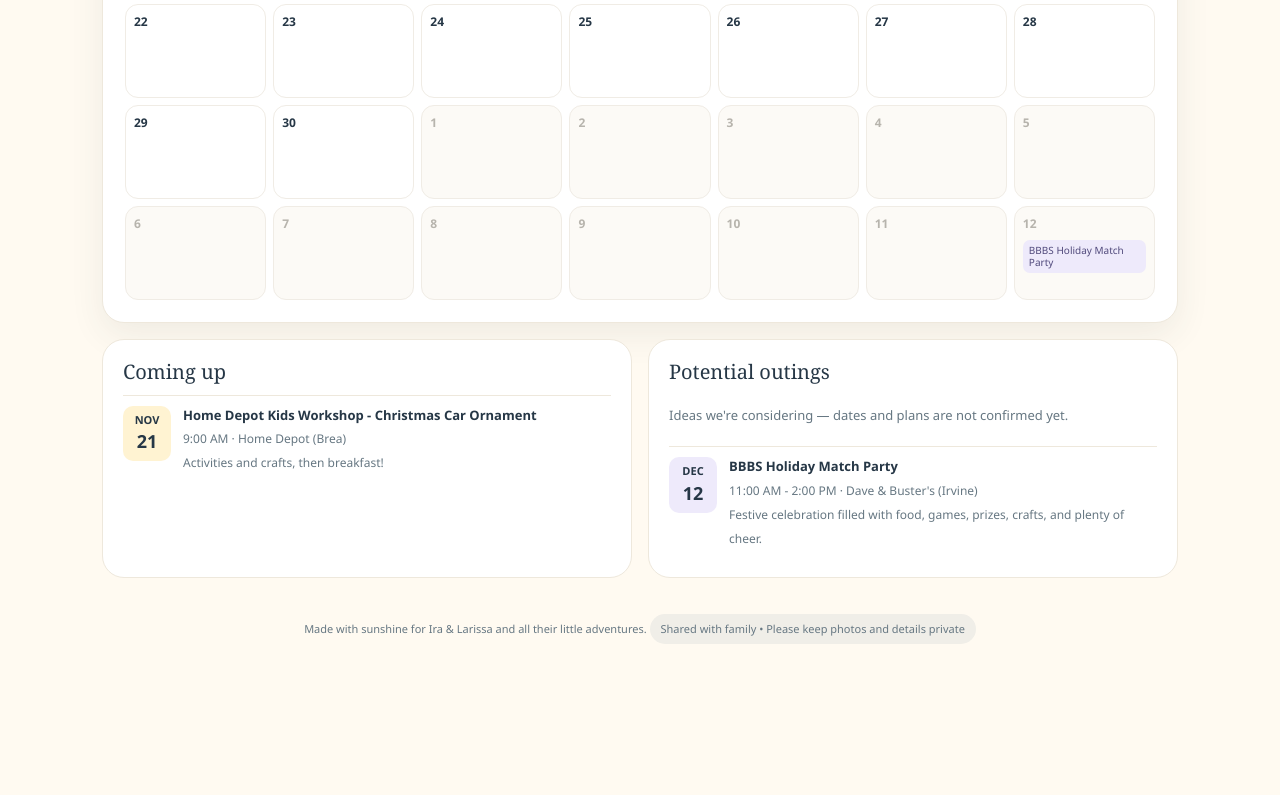
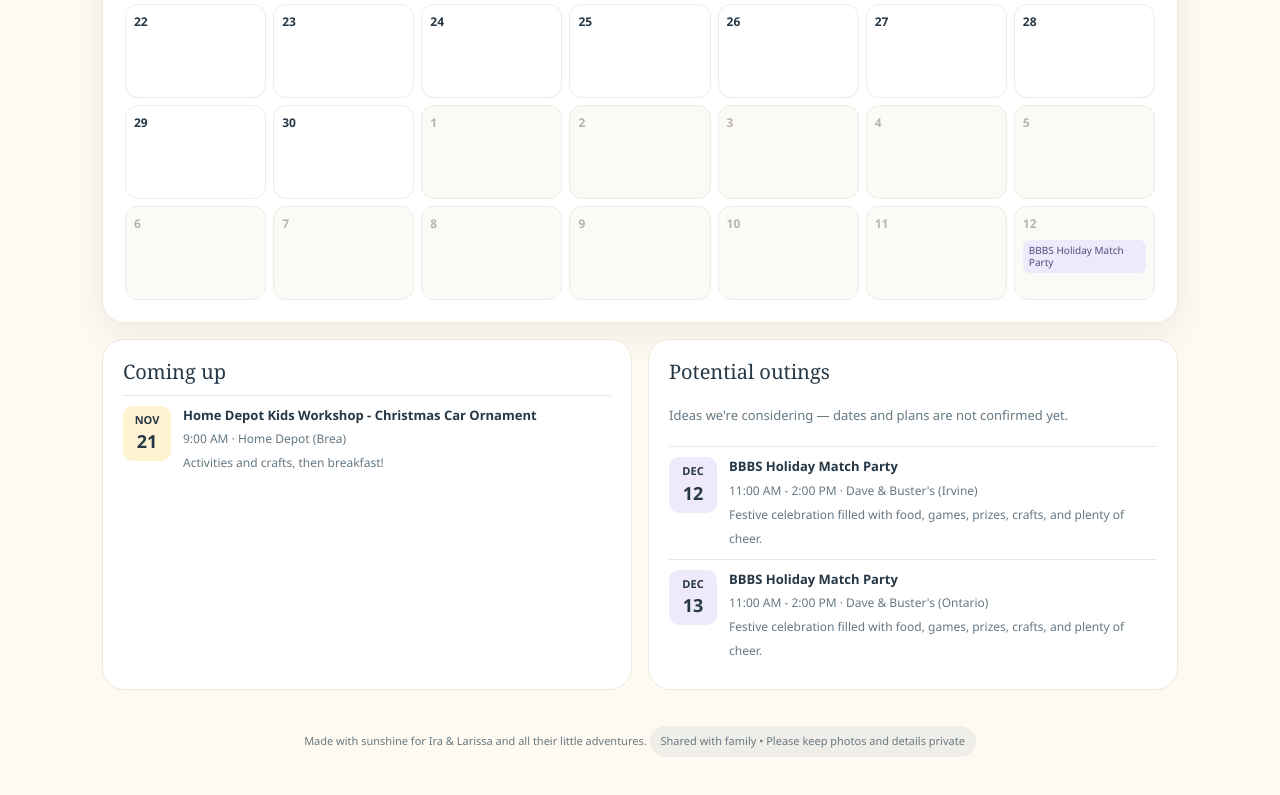
Before and after one commit to lndomingo/bbbs-calendar, a plain HTML site: page index.html in a window 1280 px wide. Shown: the part 1012-1807 px from the top of the page. Before the commit the page ends 1712 px from the top, so only its background shows below. Drawn offline with Linux system fonts and the light colour scheme.

Commit message:
Add BBBS Holiday Match Party to events list

```diff
--- a/index.html
+++ b/index.html
@@ -205,6 +205,14 @@ const events = [
     place:"Dave & Buster's (Irvine)",
     note:"Festive celebration filled with food, games, prizes, crafts, and plenty of cheer.",
     color:"lavender"
+  },
+  {
+    date:"2026-12-13",
+    title:"BBBS Holiday Match Party",
+    time:"11:00 AM - 2:00 PM",
+    place:"Dave & Buster's (Ontario)",
+    note:"Festive celebration filled with food, games, prizes, crafts, and plenty of cheer.",
+    color:"lavender"
   }
 ];
 
```
